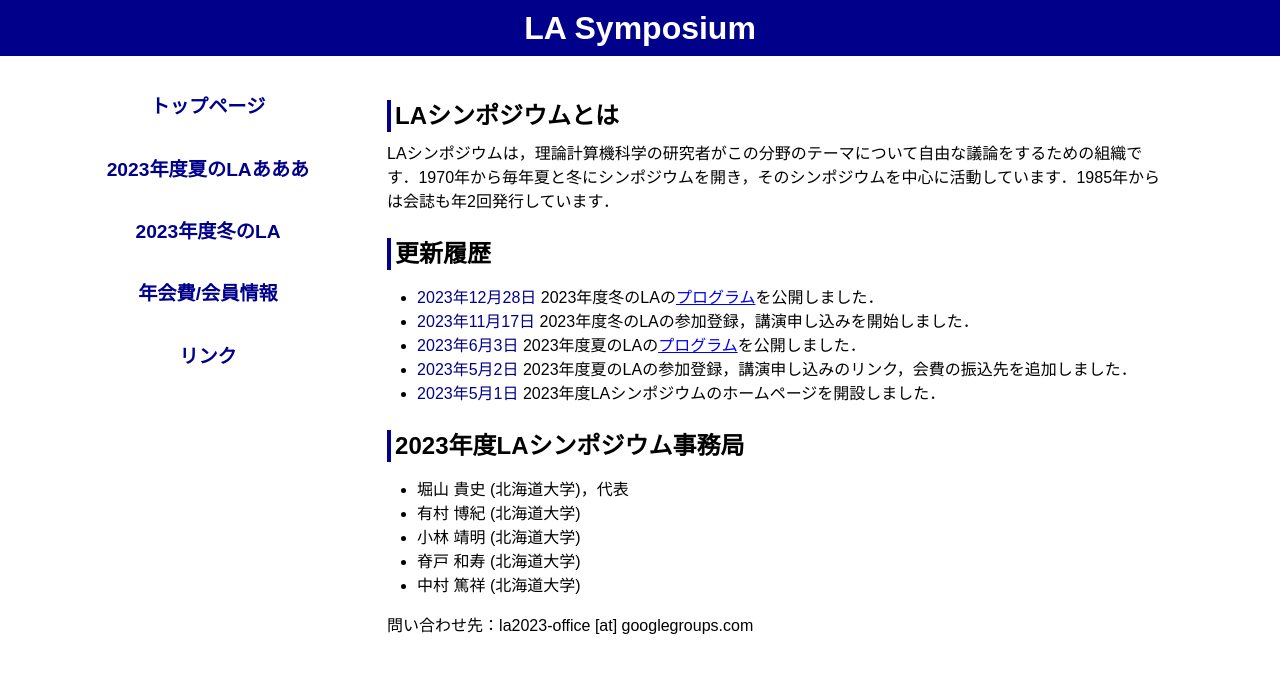
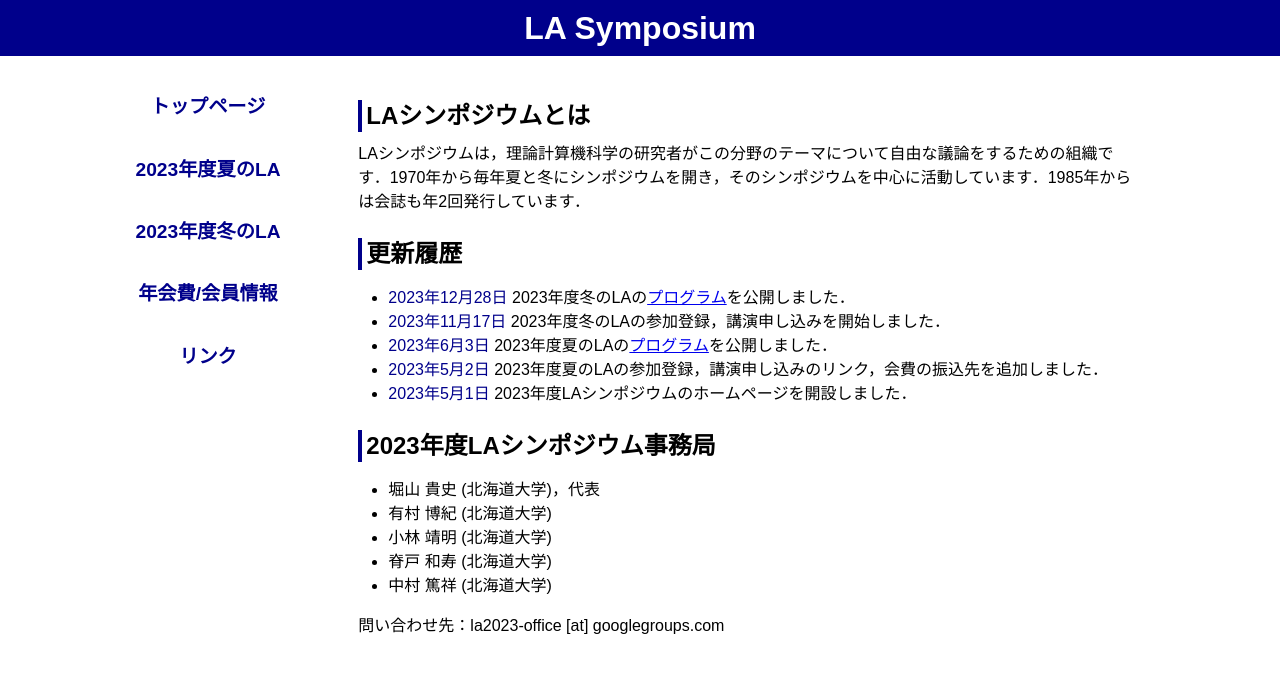
Before and after one commit to ytamura12/la-symposium_test.github.io, a Jekyll site: the page built from index.md, in a window 1280 px wide. Shown: the top 673 px of the page. Built offline with Jekyll 4.4.1, drawn with Linux system fonts in a browser that asks for light colours.

Commit message:
Update default.html

```diff
--- a/_layouts/default.html
+++ b/_layouts/default.html
@@ -16,7 +16,7 @@
     <nav role="navigation">
       <ul role="menubar">
         <li role="menuitem"><a href={{ "/index.html" | relative_url }}>トップページ</a></li>
-        <li role="menuitem"><a href={{ "/2023/summer.html" | relative_url }}>2023年度夏のLAあああ</a></li>
+        <li role="menuitem"><a href={{ "/2023/summer.html" | relative_url }}>2023年度夏のLA</a></li>
         <li role="menuitem"><a href={{ "/2023/winter.html" | relative_url }}>2023年度冬のLA</a></li>
         <li role="menuitem"><a href={{ "/members.html" | relative_url }}>年会費/会員情報</a></li>
         <li role="menuitem"><a href={{ "/links.html" | relative_url }}>リンク</a></li>
```
